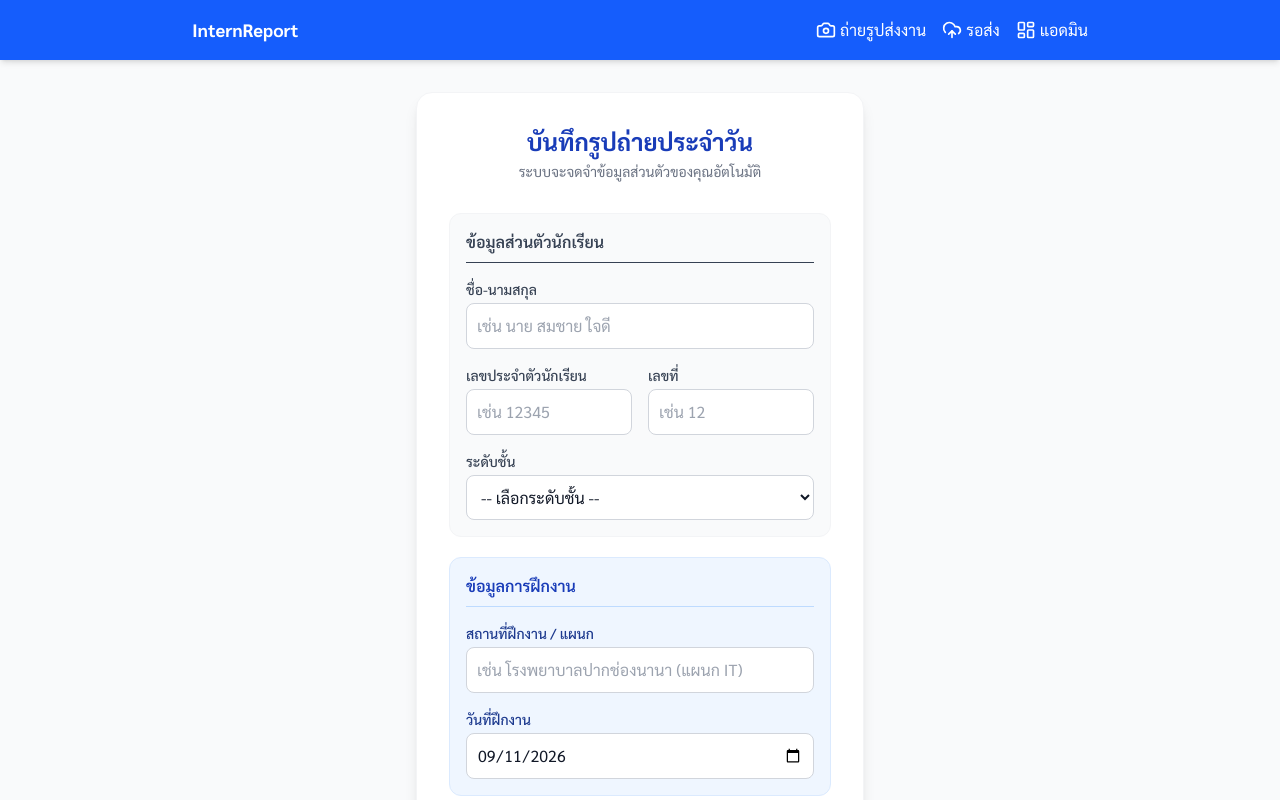
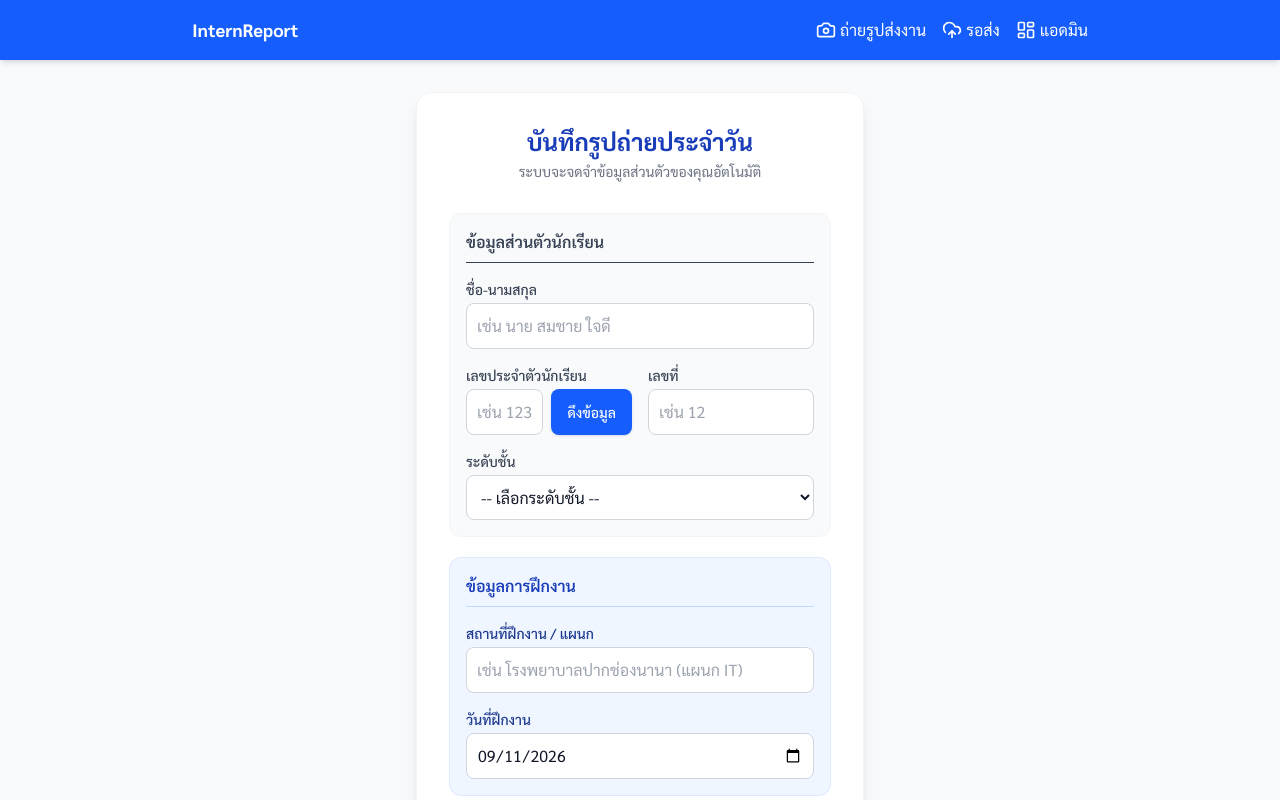
Before and after one commit to BoydzII/intern-report-smte, a Next.js app: page /report in a window 1280 px wide. Shown: the top 800 px of the page. Built offline with nearby package versions, Linux system fonts and the light colour scheme; no server answers.

Commit message:
Add explicit fetch button for student data

```diff
--- a/src/app/report/page.tsx
+++ b/src/app/report/page.tsx
@@ -172,14 +172,32 @@ export default function ReportPage() {
           <div className="grid grid-cols-2 gap-4">
             <div>
               <label className="block text-sm font-medium text-gray-700 mb-1">เลขประจำตัวนักเรียน</label>
+              <div className="flex gap-2">
                 <input
                   type="text"
                   value={studentId}
                   onChange={handleStudentIdChange}
-                className="w-full bg-white text-gray-900 placeholder:text-gray-400 border border-gray-300 rounded-lg p-2.5 focus:ring-2 focus:ring-blue-500 focus:border-blue-500 outline-none transition-all"
+                  className="flex-1 w-full bg-white text-gray-900 placeholder:text-gray-400 border border-gray-300 rounded-lg p-2.5 focus:ring-2 focus:ring-blue-500 focus:border-blue-500 outline-none transition-all"
                   placeholder="เช่น 12345"
                   required
                 />
+                <button
+                  type="button"
+                  onClick={() => {
+                    const found = studentsDb.find(s => String(s.studentId) === String(studentId));
+                    if (found) {
+                      setInternName(found.name);
+                      setGrade(found.grade);
+                      setStudentNumber(found.studentNumber);
+                    } else {
+                      alert("ไม่พบข้อมูลรหัสนักเรียน: " + studentId);
+                    }
+                  }}
+                  className="bg-blue-600 hover:bg-blue-700 text-white px-4 py-2 rounded-lg text-sm font-medium transition-colors whitespace-nowrap shadow-sm"
+                >
+                  ดึงข้อมูล
+                </button>
+              </div>
             </div>
             <div>
               <label className="block text-sm font-medium text-gray-700 mb-1">เลขที่</label>
```
Lines whose indentation alone changed are shown as unchanged.
